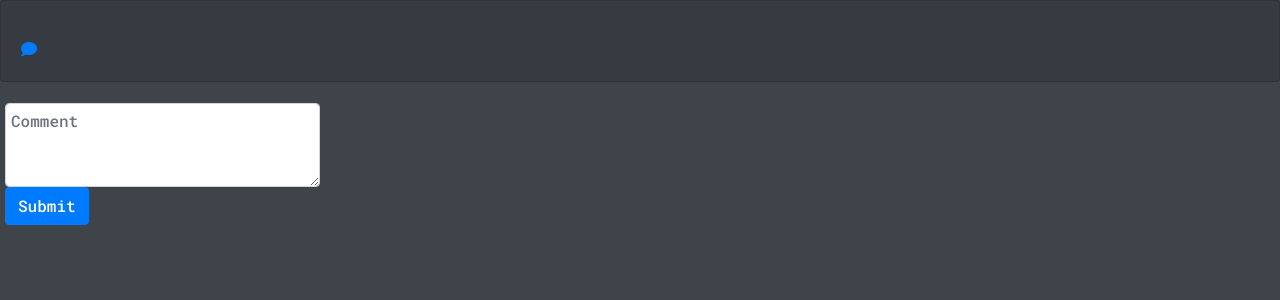
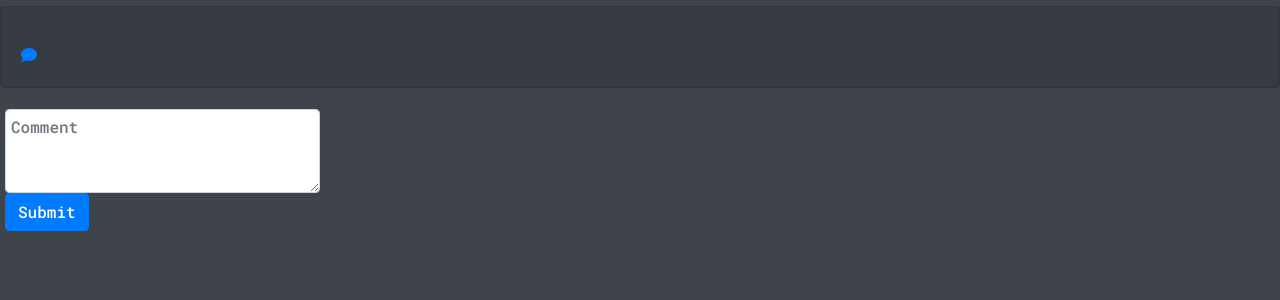
Before and after one commit to scicluna/fakeforum, a Node server app: template views/comments.handlebars in a window 1280 px wide. Shown: the part 56-356 px from the top of the page. Run offline with Node 20, Linux system fonts and the light colour scheme; the template is opened without the code that fills it, so the values that code supplies are empty; some libraries are stand-ins or nearby versions.

Commit message:
Some minor code cleanups. think everything is solid though

```diff
--- a/routes/allposts.js
+++ b/routes/allposts.js
@@ -6,8 +6,6 @@ router.get('/', async (req, res)=>{
     try {
         const postData = await Post.findAll({ include:[{model: User}],  order: [["createdAt", "DESC"]]})
         const posts = postData.map((post) => post.get({ plain: true}))
-
-        console.log(posts)
 
         res.render('posts', {posts, loggedIn:req.session.loggedIn, user: req.session.user})
     }
--- a/routes/comments.js
+++ b/routes/comments.js
@@ -13,8 +13,6 @@ router.get('/:postid', async (req, res)=>{
         const plainComments = commentData.map((data)=>data.get({plain: true}))
         const plainPost = originalPost.get({plain:true})
 
-        console.log(plainComments)
-
         res.render('comments', {plainComments, plainPost, loggedIn: req.session.loggedIn})
     }
     catch (err) {
@@ -24,10 +22,7 @@ router.get('/:postid', async (req, res)=>{
 
 router.post('/', async (req, res) => {
     try{
-        console.log("POSTED")
         const {body, postId} = req.body
-
-        console.log(body, postId, req.session.user, req.session.userid)
 
         const newComment = await Comment.create({
             comment_body:body,
--- a/routes/newpost.js
+++ b/routes/newpost.js
@@ -28,7 +28,6 @@ router.post('/', async (req, res)=>{
             user_id: req.session.userid,
             poster_name: plainUsers[parseInt(req.session.userid)-1].user_name
         })
-        console.log(newPost)
         res.redirect('/allposts')
     }
     catch (err){
--- a/routes/users.js
+++ b/routes/users.js
@@ -9,8 +9,6 @@ router.get('/:user', async (req, res)=>{
         const plainData = userData.map(data=>data.get({plain: true}))
         const userPosts = plainData[0].posts
 
-
-
         res.render('userinfo', {userPosts, username, loggedIn: req.session.loggedIn})
     }
     catch (err) {
--- a/views/comments.handlebars
+++ b/views/comments.handlebars
@@ -1,4 +1,6 @@
-{{>post-card plainPost}}
+<section class="postcontainer">
+  {{>post-card plainPost}}
+</section>
 <form>
   <div class="form-group commentarea">
     <textarea class="form-control commentarea" id="commentarea" rows="3" placeholder="Comment"></textarea>
```
